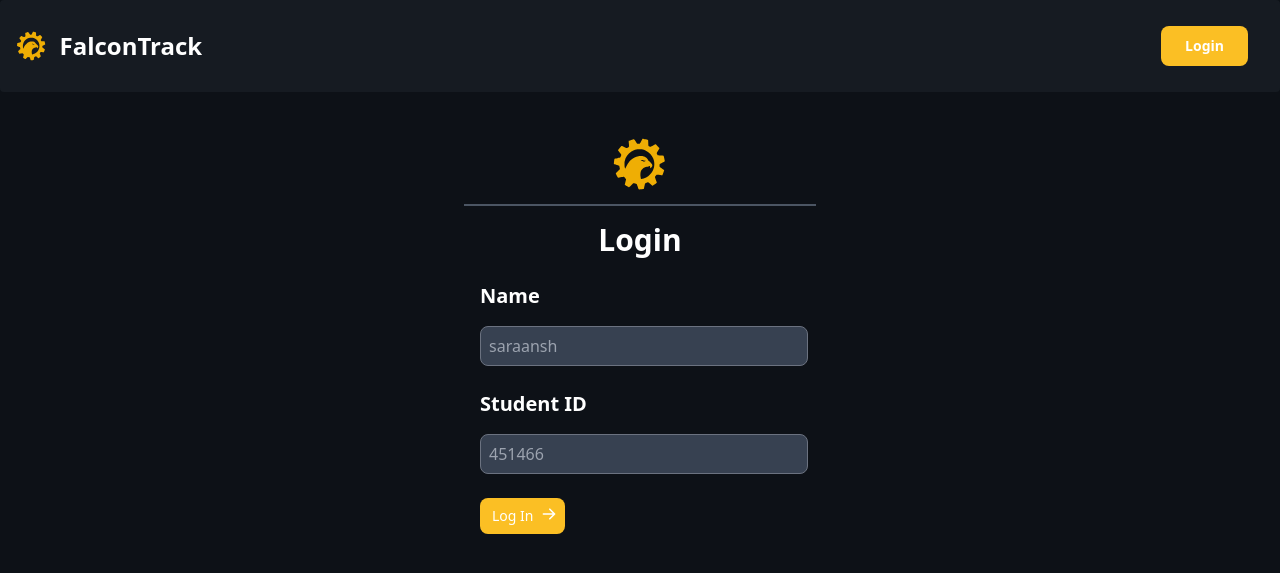
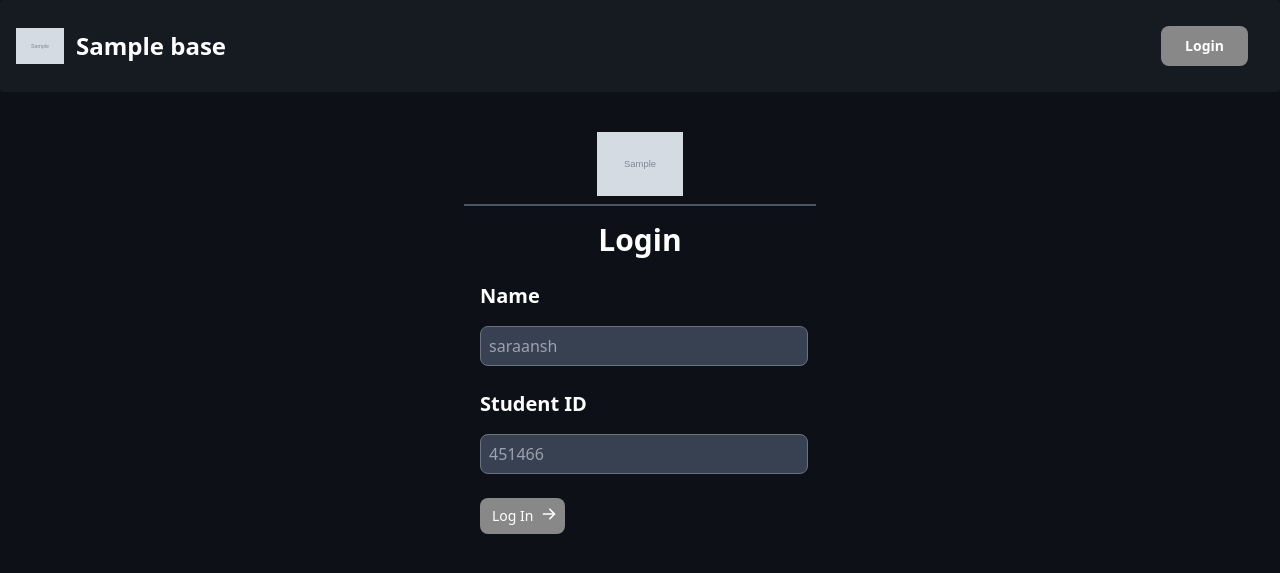
Before and after one commit to team4099/FalconTrack, a Flask app: template templates/login.html in a window 1280 px wide. Shown: the top 573 px of the page. Run offline with Flask 2, Linux system fonts and the light colour scheme; the template is opened without the code that fills it: most values are stand-ins (such as "Sample title", 1, 10 or a date in 2020); grey boxes marked "Sample" are stand-in pictures; some libraries are stand-ins or nearby versions.

Commit message:
added changing theme and info based on config

```diff
--- a/app.py
+++ b/app.py
@@ -172,6 +172,9 @@ def set_base_param():
         "name": "",
         "isLoggedIn": False,
         "isAdmin": False,
+        "app_name": config["app_name"],
+        "logo": config['logo'],
+        "color": config["color"]
     }
     try:
         data["name"] = session["user"]
@@ -188,6 +191,7 @@ def set_base_param():
     except:
         data["isAdmin"] = False
 
+    print(data)
     return data
 
 
--- a/config.json
+++ b/config.json
@@ -7,5 +7,8 @@
     "root_access": [
         "pranav karthikeyan",
         "saraansh wadkar"
-    ]
+    ],
+    "app_name": "FalconTrack",
+    "logo": "/svg/logo.svg",
+    "color": "#fbbf24"
 }
--- a/templates/403.html
+++ b/templates/403.html
@@ -18,7 +18,7 @@
     <div class="w-full flex justify-center">
         <a href="/">
             <button type="submit"
-                class="inline-flex items-center py-2 px-3 text-sm font-medium text-center text-white bg-amber-400 rounded-lg hover:bg-amber-500 focus:ring-4 focus:outline-none focus:ring-amber-300 dark:bg-amber-400">
+                class="inline-flex items-center py-2 px-3 text-sm font-medium text-center text-white bg-[{{ base["color"] }}] rounded-lg hover:bg-amber-500 focus:ring-4 focus:outline-none focus:ring-amber-300 dark:bg-[{{ base["color"] }}]">
                 Return home
                 <svg aria-hidden="true" class="ml-2 -mr-1 w-4 h-4" fill="currentColor" viewBox="0 0 20 20"
                     xmlns="http://www.w3.org/2000/svg">
--- a/templates/404.html
+++ b/templates/404.html
@@ -18,7 +18,7 @@
     <div class="w-full flex justify-center">
         <a href="/">
             <button type="submit"
-                class="inline-flex items-center py-2 px-3 text-sm font-medium text-center text-white bg-amber-400 rounded-lg hover:bg-amber-500 focus:ring-4 focus:outline-none focus:ring-amber-300 dark:bg-amber-400">
+                class="inline-flex items-center py-2 px-3 text-sm font-medium text-center text-white bg-[{{ base["color"] }}] rounded-lg hover:bg-amber-500 focus:ring-4 focus:outline-none focus:ring-amber-300 dark:bg-[{{ base["color"] }}]">
                 Return home
                 <svg aria-hidden="true" class="ml-2 -mr-1 w-4 h-4" fill="currentColor" viewBox="0 0 20 20"
                     xmlns="http://www.w3.org/2000/svg">
--- a/templates/500.html
+++ b/templates/500.html
@@ -18,7 +18,7 @@
     <div class="w-full flex justify-center">
         <a href="/">
             <button type="submit"
-                class="inline-flex items-center py-2 px-3 text-sm font-medium text-center text-white bg-amber-400 rounded-lg hover:bg-amber-500 focus:ring-4 focus:outline-none focus:ring-amber-300 dark:bg-amber-400">
+                class="inline-flex items-center py-2 px-3 text-sm font-medium text-center text-white bg-[{{ base["color"] }}] rounded-lg hover:bg-amber-500 focus:ring-4 focus:outline-none focus:ring-amber-300 dark:bg-[{{ base["color"] }}]">
                 Return home
                 <svg aria-hidden="true" class="ml-2 -mr-1 w-4 h-4" fill="currentColor" viewBox="0 0 20 20"
                     xmlns="http://www.w3.org/2000/svg">
--- a/templates/base.html
+++ b/templates/base.html
@@ -25,7 +25,7 @@
     <title>
         {% if title %}
         {{ title }}
-        {% else %} FalconTrack
+        {% else %} {{ base["app_name"] }}
         {% endif %}
     </title>
 </head>
@@ -35,9 +35,9 @@
     <nav class="border-gray-200 px-2 sm:px-4 py-2.5 rounded bg-[#161b22]">
         <div class="container flex flex-wrap justify-between items-center mx-auto">
             <a href="/" class="flex items-center">
-                <img src="{{url_for('static', filename='/svg/logo.svg')}}" class="mr-3 h-6 sm:h-9"
+                <img src="{{url_for('static', filename=base['logo'])}}" class="mr-3 h-6 sm:h-9"
                     alt="4099 Falcon Logo">
-                <span class="self-center text-2xl font-semibold whitespace-nowrap text-white">FalconTrack</span>
+                <span class="self-center text-2xl font-semibold whitespace-nowrap text-white">{{ base["app_name"] }}</span>
             </a>
             <button data-collapse-toggle="navbar-default" type="button"
                 class="inline-flex items-center p-2 ml-3 text-sm text-gray-500 rounded-lg md:hidden hover:bg-gray-100 focus:outline-none focus:ring-2 focus:ring-gray-200 dark:text-gray-400 dark:hover:bg-gray-700 dark:focus:ring-gray-600"
@@ -97,7 +97,7 @@
                     <li>
                         <a href="/login">
                             <button
-                                class="text-white bg-amber-400 font-semibold rounded-lg text-sm px-4 py-2.5 text-center inline-flex items-center"
+                                class="text-white bg-[{{ base["color"] }}] font-semibold rounded-lg text-sm px-4 py-2.5 text-center inline-flex items-center"
                                 type="button"><span class="px-2">Login</span></button>
                         </a>
                     </li>
--- a/templates/dashboard.html
+++ b/templates/dashboard.html
@@ -49,7 +49,7 @@
                         </select>
                     </div>
                     <button type="submit" id="student-add" name="student-add"
-                        class="mx-2 h-10 align-baseline inline-flex ml-2 mt-8 py-2 px-3 text-sm font-medium text-white bg-amber-400 rounded-lg hover:bg-amber-500 focus:ring-4 focus:outline-none focus:ring-amber-300 dark:bg-amber-400">
+                        class="mx-2 h-10 align-baseline inline-flex ml-2 mt-8 py-2 px-3 text-sm font-medium text-white bg-[{{ base["color"] }}] rounded-lg hover:bg-amber-500 focus:ring-4 focus:outline-none focus:ring-amber-300 dark:bg-[{{ base["color"] }}]">
                         Add
                         <svg aria-hidden="true" class="ml-2 mt-1 -mr-1 w-4 h-4" fill="currentColor" viewBox="0 0 20 20"
                             xmlns="http://www.w3.org/2000/svg">
@@ -167,7 +167,7 @@
                             class="w-[13rem] h-10 bg-gray-700 text-gray-300 rounded-lg mt-2 text-md border border-gray-500 px-2" /><br>
                     </div>
                     <button type="submit" id="location-add" name="location-add"
-                        class="mx-2 h-10 align-baseline inline-flex ml-2 mt-8 py-2 px-3 text-sm font-medium text-white bg-amber-400 rounded-lg hover:bg-amber-500 focus:ring-4 focus:outline-none focus:ring-amber-300 dark:bg-amber-400">
+                        class="mx-2 h-10 align-baseline inline-flex ml-2 mt-8 py-2 px-3 text-sm font-medium text-white bg-[{{ base["color"] }}] rounded-lg hover:bg-amber-500 focus:ring-4 focus:outline-none focus:ring-amber-300 dark:bg-[{{ base["color"] }}]">
                         Add
                         <svg aria-hidden="true" class="ml-2 mt-1 -mr-1 w-4 h-4" fill="currentColor" viewBox="0 0 20 20"
                             xmlns="http://www.w3.org/2000/svg">
@@ -280,7 +280,7 @@
                         class="w-[18rem] h-10 bg-gray-700 text-gray-300 rounded-lg mt-2 text-md border border-gray-500 px-2" /><br>
                 </div>
                 <button type="submit" id="search-logs" onclick="search_logs()"
-                    class="mx-2 h-10 align-baseline inline-flex ml-2 mt-8 py-2 px-3 text-sm font-medium text-white bg-amber-400 rounded-lg hover:bg-amber-500 focus:ring-4 focus:outline-none focus:ring-amber-300 dark:bg-amber-400">
+                    class="mx-2 h-10 align-baseline inline-flex ml-2 mt-8 py-2 px-3 text-sm font-medium text-white bg-[{{ base["color"] }}] rounded-lg hover:bg-amber-500 focus:ring-4 focus:outline-none focus:ring-amber-300 dark:bg-[{{ base["color"] }}]">
                     Search
                     <svg aria-hidden="true" class="ml-2 mt-1 -mr-1 w-4 h-4" fill="currentColor" viewBox="0 0 20 20"
                         xmlns="http://www.w3.org/2000/svg">
--- a/templates/generate.html
+++ b/templates/generate.html
@@ -50,7 +50,7 @@
                     class="w-[14rem] h-10 bg-gray-700 text-gray-300 rounded-lg px-2 mb-8 text-sm border border-gray-500"></input>
                 <br>
                 <button type="submit"
-                    class="inline-flex items-center py-2 px-3 text-sm font-medium text-center text-white bg-amber-400 rounded-lg hover:bg-amber-500 focus:ring-4 focus:outline-none focus:ring-amber-300 dark:bg-amber-400">
+                    class="inline-flex items-center py-2 px-3 text-sm font-medium text-center text-white bg-[{{ base["color"] }}] rounded-lg hover:bg-amber-500 focus:ring-4 focus:outline-none focus:ring-amber-300 dark:bg-[{{ base["color"] }}]">
                     Generate
                     <svg aria-hidden="true" class="ml-2 -mr-1 w-4 h-4" fill="currentColor" viewBox="0 0 20 20"
                         xmlns="http://www.w3.org/2000/svg">
--- a/templates/login.html
+++ b/templates/login.html
@@ -4,7 +4,7 @@
 
 <div class="mt-10 w-[22rem] h-1/2 mx-auto">
     <div class="">
-        <img src="{{ url_for('static', filename='/svg/logo.svg') }}" class="h-16 mx-auto" alt="4099 Falcon Logo">
+        <img src="{{url_for('static', filename=base['logo'])}}" class="h-16 mx-auto" alt="4099 Falcon Logo">
         <h1 class="text-center text-3xl text-white font-semibold border-t-2 border-gray-600 mt-2 pt-4">
             Login
         </h1>
@@ -23,7 +23,7 @@
         <br>
 
         <button type="" onclick="submit_login()"
-            class="inline-flex ml-4 mt-6 py-2 px-3 text-sm font-medium text-center text-white bg-amber-400 rounded-lg hover:bg-amber-500 focus:ring-4 focus:outline-none focus:ring-amber-300 dark:bg-amber-400">
+            class="inline-flex ml-4 mt-6 py-2 px-3 text-sm font-medium text-center text-white bg-[{{ base["color"] }}] rounded-lg hover:bg-amber-500 focus:ring-4 focus:outline-none focus:ring-amber-300 dark:bg-[{{ base["color"] }}]">
             Log In
             <svg aria-hidden="true" class="ml-2 -mr-1 w-4 h-4" fill="currentColor" viewBox="0 0 20 20"
                 xmlns="http://www.w3.org/2000/svg">
```
Also changed, not shown: 2 other files.
